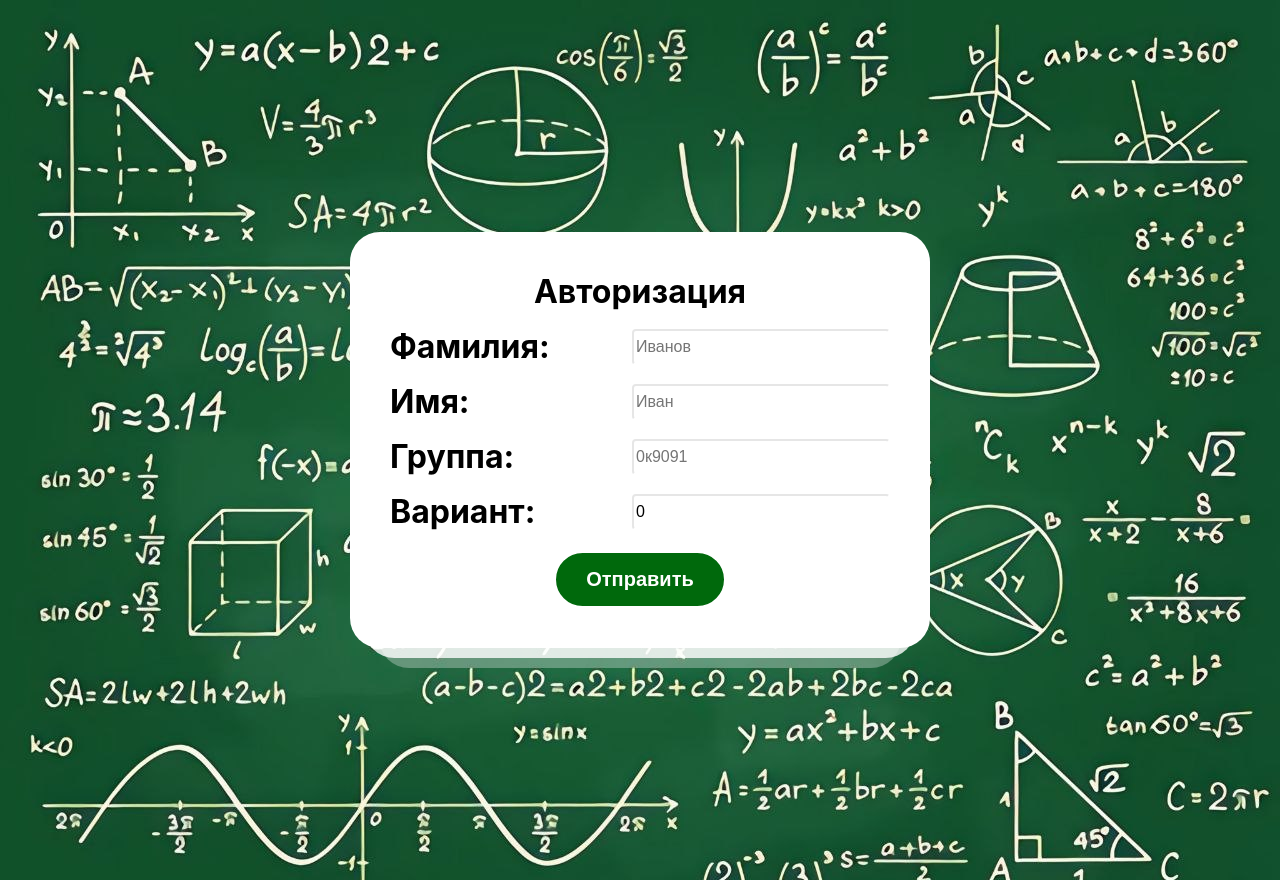
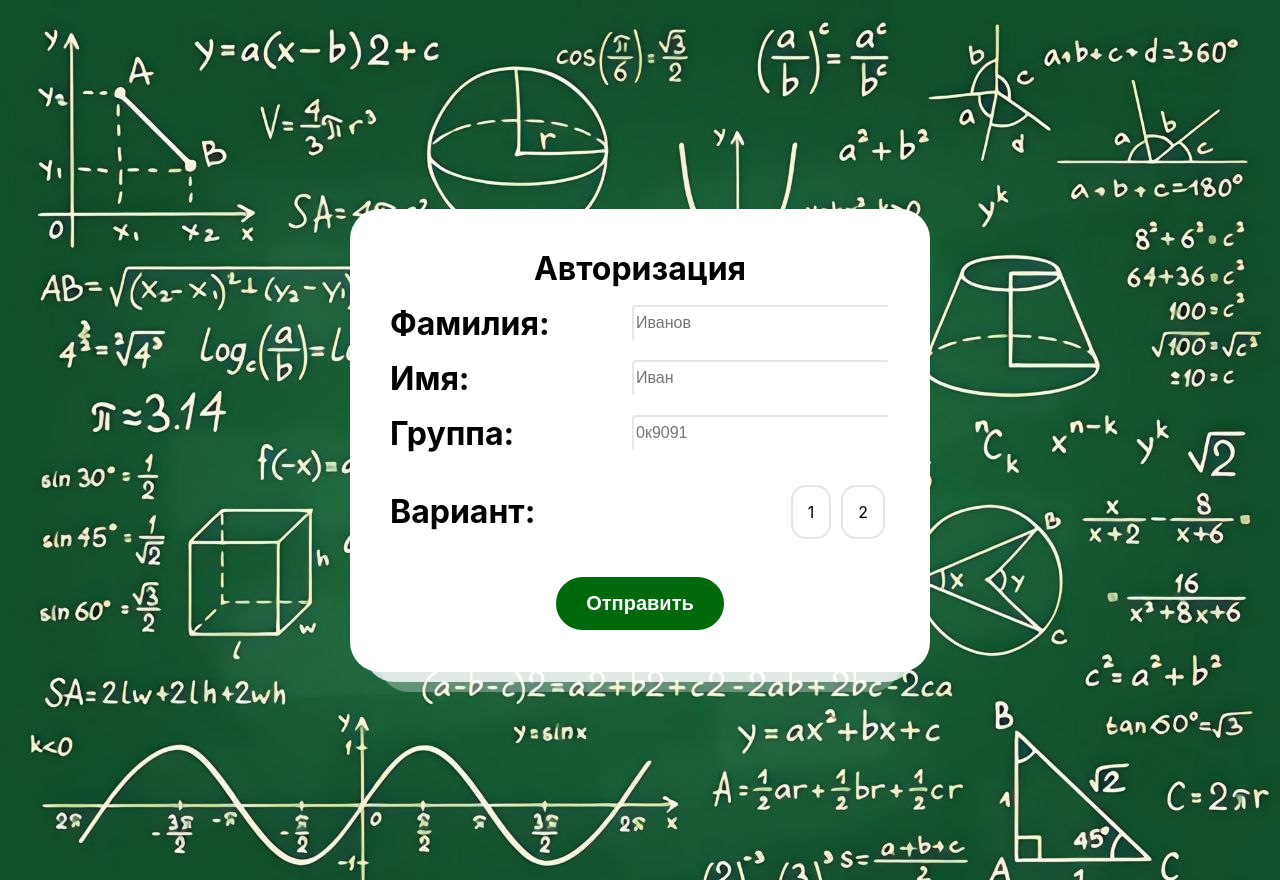
Before and after one commit to VihrKraft/math-test, a React (Create React App) app: page / in a window 1280 px wide. Built offline with nearby package versions, Linux system fonts and the light colour scheme; no server answers.

Commit message:
add static options

```diff
--- a/src/App.css
+++ b/src/App.css
@@ -67,7 +67,7 @@ body:has(.App .Result) {
     transition: all 0.1s ease-in-out;
 }
 
-.App ul .answer-option:hover {
+.App ul .clickable:hover {
     border: 2px solid rgba(0, 0, 0, 0.3);
     background-color: #31ec31;
 }
@@ -102,6 +102,10 @@ body:has(.App .Result) {
     font-weight: 500;
 }
 
+.clickable.active {
+    background-color: #45ec45;
+}
+
 @media(max-width: 768px) {
   .App {
     transform: scale(80%);
--- a/src/App.js
+++ b/src/App.js
@@ -31,6 +31,10 @@ function App() {
 
   const[option, setOption] = useState(0);
 
+  const options = questionsWithVariants.map((_, id) => {
+    return id+1
+  });
+
   const [questions, setQuestions] = useState([]);
 
   const [clickedRes, setClickedRes] = useState([]);
@@ -41,12 +45,10 @@ function App() {
     const selectedOption = Number(option);
     let currentQuestions = [];
 
-    if (selectedOption === 1) {
-      currentQuestions = questionsWithVariants[0]
-    } else if (selectedOption === 2) {
-      currentQuestions = questionsWithVariants[1]
+    if (selectedOption > 0) {
+      currentQuestions = questionsWithVariants[selectedOption-1]
     } else {
-      alert('Ошибка: Не указан вариант! или указан некорректно!');
+      alert('Ошибка: Не выбран вариант!');
       return 1;
     }
 
@@ -170,7 +172,8 @@ function App() {
           group={group}
           handleSubmit={handleSubmit}
           setOption={setOption}
-          option={option}/>
+          option={option}
+          options={options}/>
       }
     </div>
   );
--- a/src/components/Autorization.jsx
+++ b/src/components/Autorization.jsx
@@ -20,7 +20,11 @@ export const Autorisation = (props) => {
             </div>
             <div className="f-el">
                 <label className='title jumping'>{"Вариант: "}</label>
-                <input type="text" value={props.option} placeholder='1 или 2' onChange={(event) => props.setOption(event.target.value.slice(0, 1))}/>
+                <ul style={{display: 'flex', flexDirection: 'row', justifyContent: 'right', width: 'auto'}}>
+                    {props.options.map((option, id) => (
+                        <li key={id} style={{margin: '0 5px'}} className={`clickable ${option === props.option ? 'active' : ''}`} onClick={() => props.setOption(option)}>{option}</li>
+                    ))}
+                </ul>
             </div>
             <button>Отправить</button>
         </form>
--- a/src/components/Game.jsx
+++ b/src/components/Game.jsx
@@ -20,7 +20,7 @@ export const Game = (props) => {
             <ul>
                 {props.step !== props.questions.length ?
                     props.question.variants.map((item, index) => (
-                        <li onClick={() => {props.onClickVariant(index)}} key={index} className='answer-option'><InlineMath math={item}/></li>
+                        <li onClick={(e) => {props.onClickVariant(index)}} key={index} className='clickable'><InlineMath math={item}/></li>
                     ))
                 :
                     null
--- a/src/components/Result.jsx
+++ b/src/components/Result.jsx
@@ -1,6 +1,7 @@
 import congPin from '../img/congratulation.jpg'
 import 'katex/dist/katex.min.css';
 import { InlineMath } from 'react-katex';
+import { Fragment } from 'react/jsx-runtime';
 
 
 export const Result = (props) => {
@@ -18,8 +19,8 @@ export const Result = (props) => {
                     const isCorrectAnwser = props.clickedRes[index] === question.correct;
 
                     return (
-                    <>
-                        <div key={index}>
+                        <Fragment key={index}>
+                            <div>
                                 <h2 style={{textAlign: 'justify'}}>{question.title}</h2>
                                 <ul>
                                     {question.variants.map((variant, id) => {
@@ -42,7 +43,7 @@ export const Result = (props) => {
                                 </ul>
                             </div>
                             <br/>
-                    </>
+                        </Fragment>
                     )})}
             </div>
         </>
```
Lines whose indentation alone changed are shown as unchanged.
